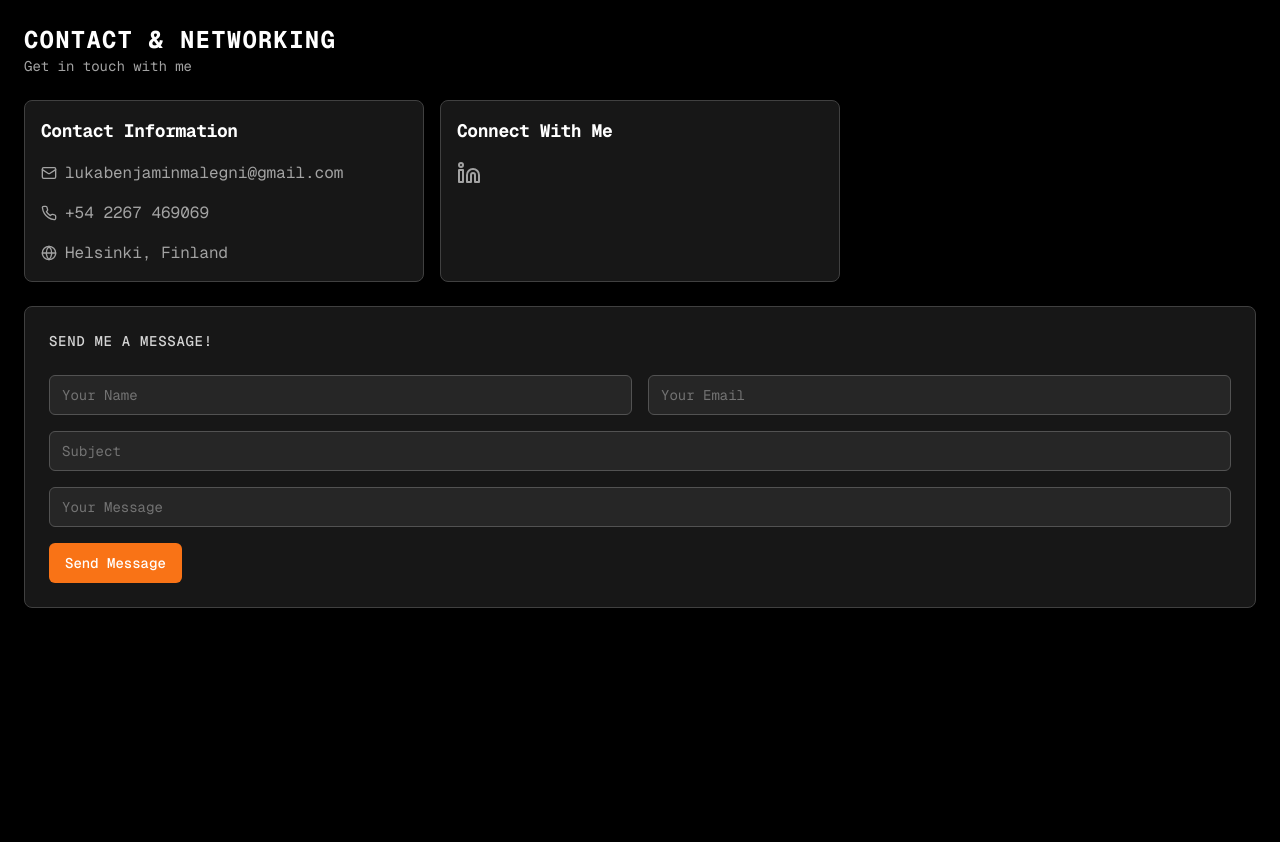
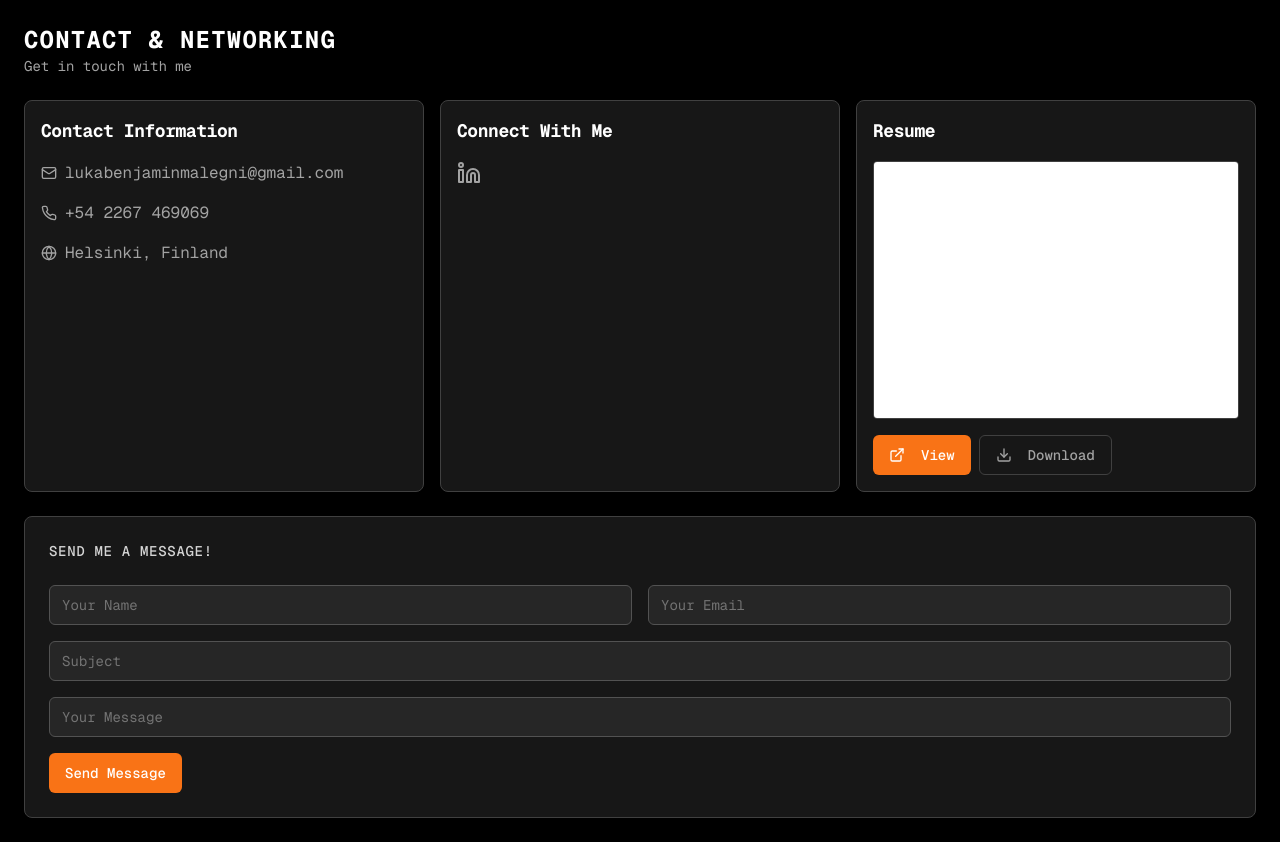
Before and after one commit to benjamalegni/portfolio, a Next.js app: page /contact in a window 1280 px wide. Before the commit the page ends 800 px from the top, so only its background shows below. Built offline with nearby package versions, Linux system fonts and the light colour scheme.

Commit message:
feat(contact): sección Resume con visor y botones Ver/Descargar usando basePath

```diff
--- a/app/contact/page.tsx
+++ b/app/contact/page.tsx
@@ -5,7 +5,7 @@ import { Card, CardContent, CardHeader, CardTitle } from "@/components/ui/card"
 import { Button } from "@/components/ui/button"
 import { Input } from "@/components/ui/input"
 import { Globe } from "lucide-react"
-import { Mail, Phone, Linkedin } from "lucide-react"
+import { Mail, Phone, Linkedin, ExternalLink, Download } from "lucide-react"
 
 export default function ContactPage() {
   const [name, setName] = useState("")
@@ -14,6 +14,9 @@ export default function ContactPage() {
   const [message, setMessage] = useState("")
   const [sending, setSending] = useState(false)
   const [result, setResult] = useState<null | { ok: boolean; error?: string }>(null)
+
+  const basePath = process.env.NEXT_PUBLIC_BASE_PATH || ""
+  const resumeUrl = `${basePath}/resume.pdf`
 
   async function submit() {
     setSending(true)
@@ -85,6 +88,27 @@ export default function ContactPage() {
             </div>
           </CardContent>
         </Card>
+
+        <Card className="bg-neutral-900 border-neutral-700">
+          <CardContent className="p-4 space-y-4">
+            <CardTitle className="text-lg font-bold text-white">Resume</CardTitle>
+            <div className="rounded border border-neutral-700 overflow-hidden bg-neutral-800">
+              <iframe src={resumeUrl} className="w-full h-64" title="Resume preview" />
+            </div>
+            <div className="flex gap-2">
+              <a href={resumeUrl} target="_blank" rel="noopener noreferrer">
+                <Button className="bg-orange-500 hover:bg-orange-600 text-white">
+                  <ExternalLink className="w-4 h-4 mr-2" /> View
+                </Button>
+              </a>
+              <a href={resumeUrl} download>
+                <Button variant="outline" className="border-neutral-700 text-neutral-400 hover:bg-neutral-800 hover:text-neutral-300 bg-transparent">
+                  <Download className="w-4 h-4 mr-2" /> Download
+                </Button>
+              </a>
+            </div>
+          </CardContent>
+        </Card>
       </div>
 
       {/* Contact Form */}
```
